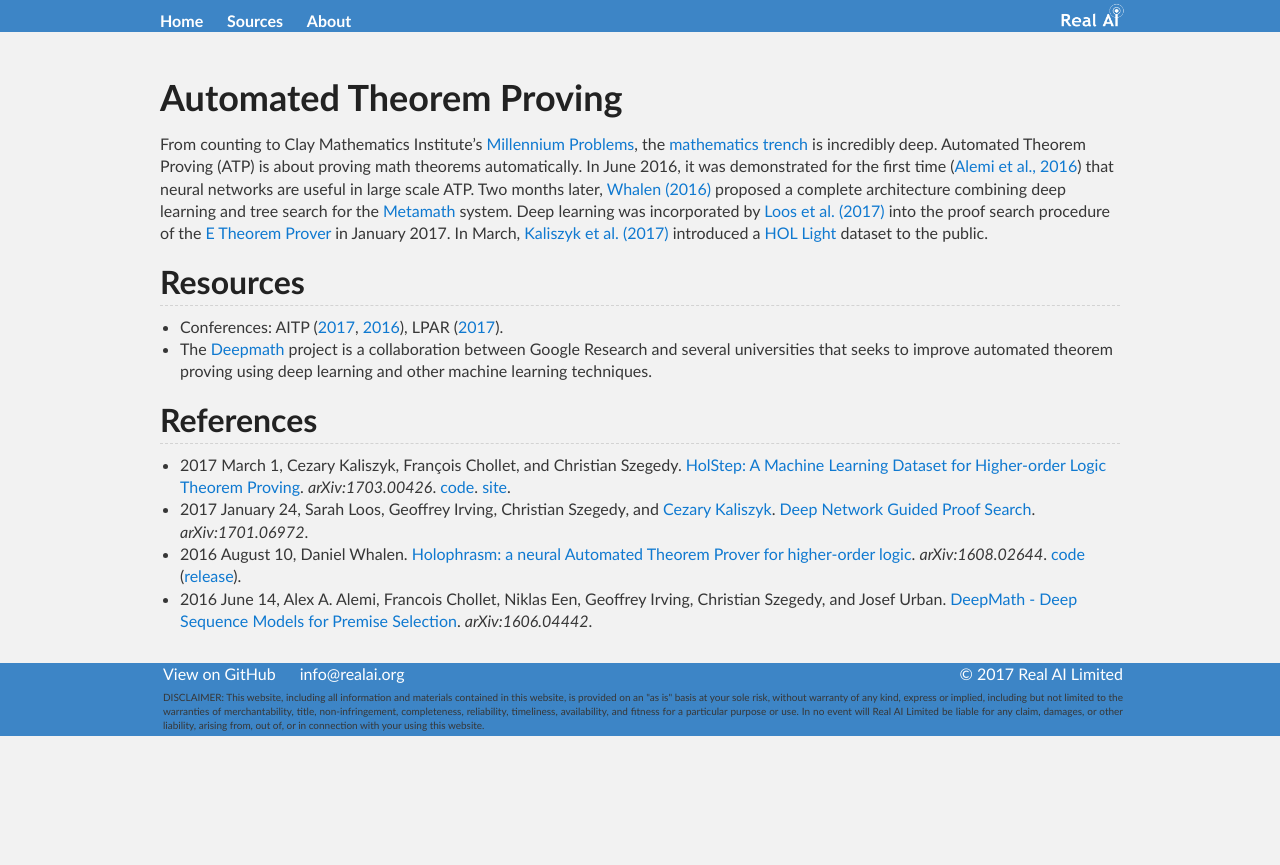
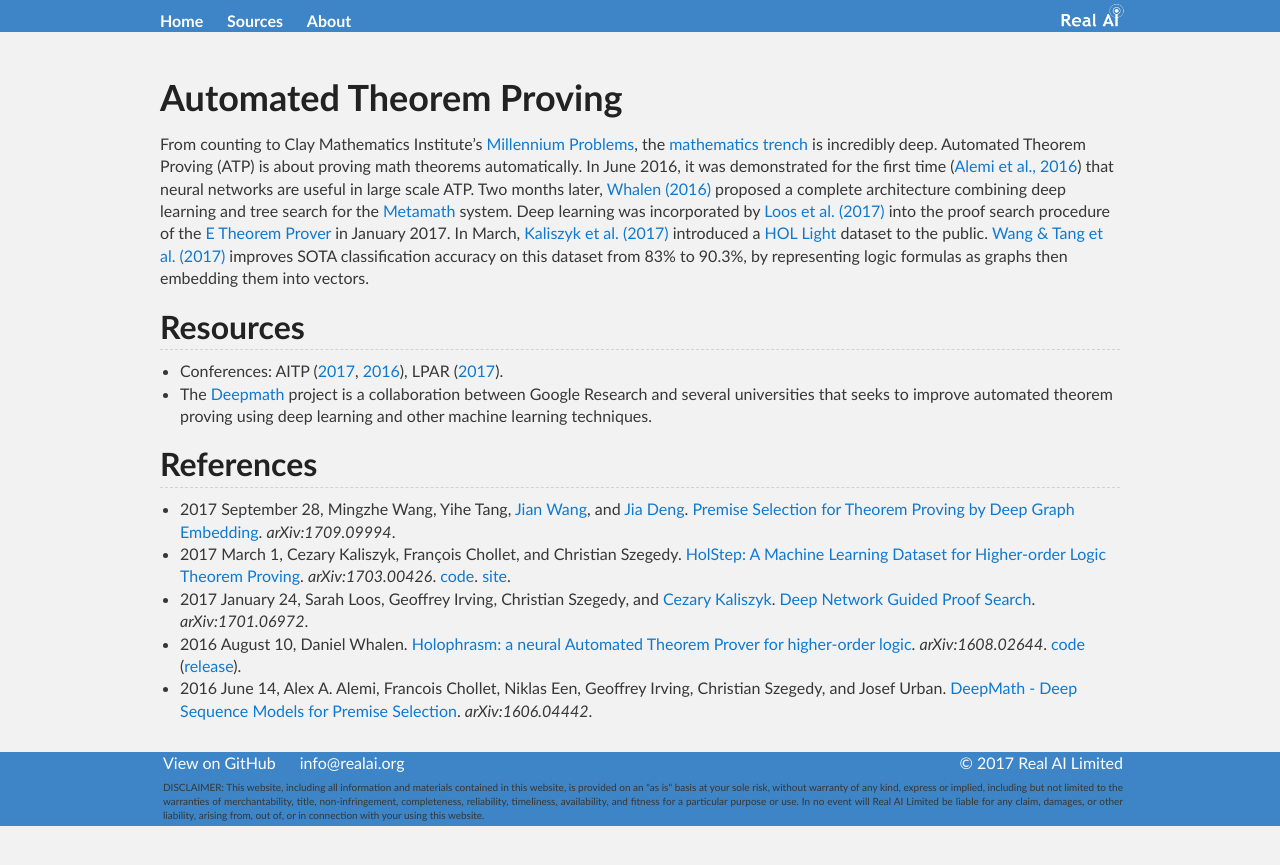
Before and after one commit to Tonywuhk/realai.org, a Jekyll site: the page built from automated-theorem-proving.md, in a window 1280 px wide. Shown: the top 865 px of the page. Built offline with Jekyll 4.4.1, drawn with Linux system fonts in a browser that asks for light colours; our own code applies the rules of GitHub Pages for plain Markdown files; the repository's description, which GitHub fills in, is left out.

Commit message:
Add math formula graph paper to /ATP/

```diff
--- a/automated-theorem-proving.md
+++ b/automated-theorem-proving.md
@@ -4,7 +4,7 @@
 ---
 # Automated Theorem Proving
 
-From counting to Clay Mathematics Institute's [Millennium Problems](http://www.claymath.org/millennium-problems), the [mathematics trench](https://i.imgur.com/muXx1kp.jpg) is incredibly deep. Automated Theorem Proving (ATP) is about proving math theorems automatically. In June 2016, it was demonstrated for the first time ([Alemi et al., 2016](https://arxiv.org/abs/1606.04442)) that neural networks are useful in large scale ATP. Two months later, [Whalen (2016)](https://arxiv.org/abs/1608.02644) proposed a complete architecture combining deep learning and tree search for the [Metamath](http://realai.org/metamath/) system. Deep learning was incorporated by [Loos et al. (2017)](https://arxiv.org/abs/1701.06972) into the proof search procedure of the [E Theorem Prover](http://wwwlehre.dhbw-stuttgart.de/~sschulz/E/E.html) in January 2017. In March, [Kaliszyk et al. (2017)](https://arxiv.org/abs/1703.00426) introduced a [HOL Light](https://www.cl.cam.ac.uk/~jrh13/hol-light/) dataset to the public.
+From counting to Clay Mathematics Institute's [Millennium Problems](http://www.claymath.org/millennium-problems), the [mathematics trench](https://i.imgur.com/muXx1kp.jpg) is incredibly deep. Automated Theorem Proving (ATP) is about proving math theorems automatically. In June 2016, it was demonstrated for the first time ([Alemi et al., 2016](https://arxiv.org/abs/1606.04442)) that neural networks are useful in large scale ATP. Two months later, [Whalen (2016)](https://arxiv.org/abs/1608.02644) proposed a complete architecture combining deep learning and tree search for the [Metamath](http://realai.org/metamath/) system. Deep learning was incorporated by [Loos et al. (2017)](https://arxiv.org/abs/1701.06972) into the proof search procedure of the [E Theorem Prover](http://wwwlehre.dhbw-stuttgart.de/~sschulz/E/E.html) in January 2017. In March, [Kaliszyk et al. (2017)](https://arxiv.org/abs/1703.00426) introduced a [HOL Light](https://www.cl.cam.ac.uk/~jrh13/hol-light/) dataset to the public. [Wang & Tang et al. (2017)](https://arxiv.org/abs/1709.09994) improves SOTA classification accuracy on this dataset from 83% to 90.3%, by representing logic formulas as graphs then embedding them into vectors.
 
 ## Resources
 
@@ -13,6 +13,7 @@
 
 ## References
 
+* 2017 September 28, Mingzhe Wang, Yihe Tang, [Jian Wang](https://jianwolf.github.io/), and [Jia Deng](http://web.eecs.umich.edu/~jiadeng/). [Premise Selection for Theorem Proving by Deep Graph Embedding](https://arxiv.org/abs/1709.09994). *arXiv:1709.09994*.
 * 2017 March 1, Cezary Kaliszyk, François Chollet, and Christian Szegedy. [HolStep: A Machine Learning Dataset for Higher-order Logic Theorem Proving](https://arxiv.org/abs/1703.00426). *arXiv:1703.00426*. [code](https://github.com/tensorflow/deepmath/tree/master/deepmath/holstep_baselines). [site](http://cl-informatik.uibk.ac.at/cek/holstep/).
 * 2017 January 24, Sarah Loos, Geoffrey Irving, Christian Szegedy, and [Cezary Kaliszyk](http://cl-informatik.uibk.ac.at/cek/). [Deep Network Guided Proof Search](https://arxiv.org/abs/1701.06972). *arXiv:1701.06972*.
 * 2016 August 10, Daniel Whalen. [Holophrasm: a neural Automated Theorem Prover for higher-order logic](https://arxiv.org/abs/1608.02644). *arXiv:1608.02644*. [code](https://github.com/dwhalen/holophrasm) ([release](https://github.com/dwhalen/holophrasm/releases)).
```
